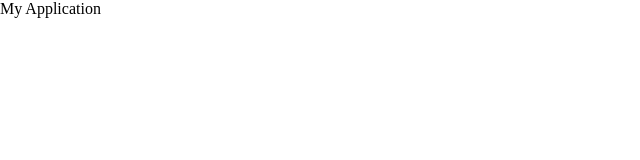
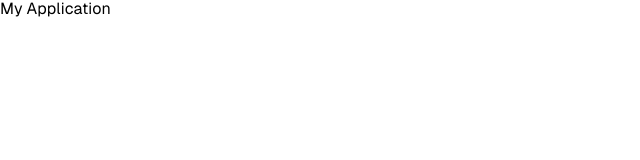
Before and after one commit to Syhlex/react-app-template, a React app: page / in a window 1280 px wide. Shown: the top 160 px of the page, without its empty margins (0-640 px from the left). Built offline with nearby package versions, Linux system fonts and the light colour scheme.

Commit message:
Add Geist and GeistMono fonts, set Geist as default font-family

```diff
--- /dev/null
+++ b/src/css/bootstrap.ts
@@ -0,0 +1,3 @@
+import 'normalize.css';
+import './fonts.css';
+import './global.mod.scss';
--- /dev/null
+++ b/src/css/fonts.css
@@ -0,0 +1,15 @@
+@font-face {
+  font-family: 'Geist';
+  src: url('../assets/fonts/GeistVariableVF.woff2')
+      format('woff2 supports variations'),
+    url('../assets/fonts/GeistVariableVF.woff2') format('woff2-variations');
+  font-weight: 100 1000;
+}
+
+@font-face {
+  font-family: 'GeistMono';
+  src: url('../assets/fonts/GeistMonoVariableVF.woff2')
+      format('woff2 supports variations'),
+    url('../assets/fonts/GeistMonoVariableVF.woff2') format('woff2-variations');
+  font-weight: 100 1000;
+}
--- /dev/null
+++ b/src/css/global.mod.scss
@@ -0,0 +1,5 @@
+:global {
+  body {
+    font-family: 'Geist', Arial, sans-serif;
+  }
+}
--- a/src/css/index.ts
+++ /dev/null
@@ -1 +0,0 @@
-import 'normalize.css';
--- a/src/index.tsx
+++ b/src/index.tsx
@@ -1,6 +1,6 @@
 import { createRoot } from 'react-dom/client';
 import { App } from './App';
-import './css';
+import './css/bootstrap';
 
 const rootEl = document.getElementById('root');
 
```
Also changed, not shown: src/assets/fonts/GeistMonoVariableVF.woff2 (added), src/assets/fonts/GeistVariableVF.woff2 (added), src/assets/index.ts (deleted).
